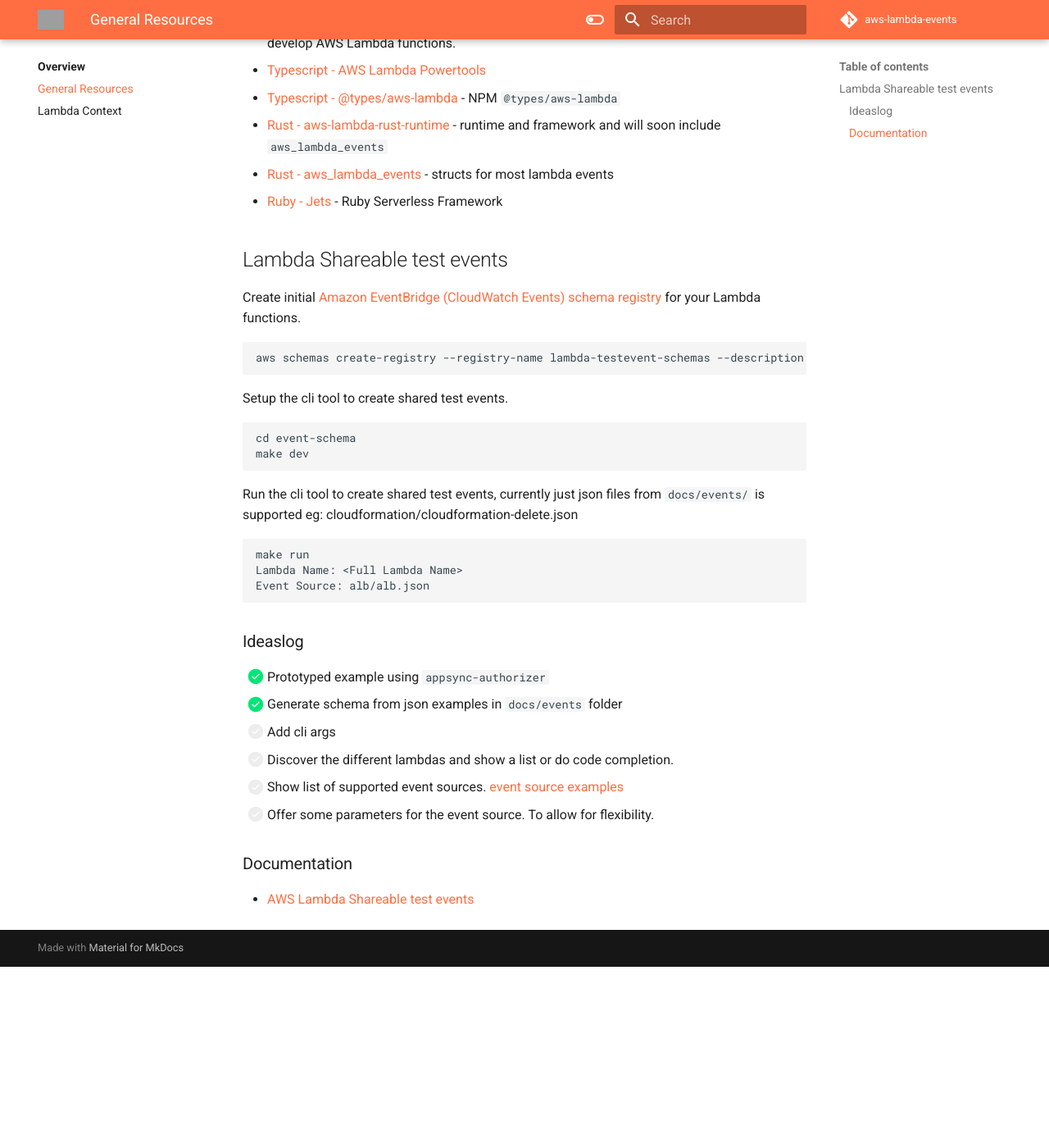
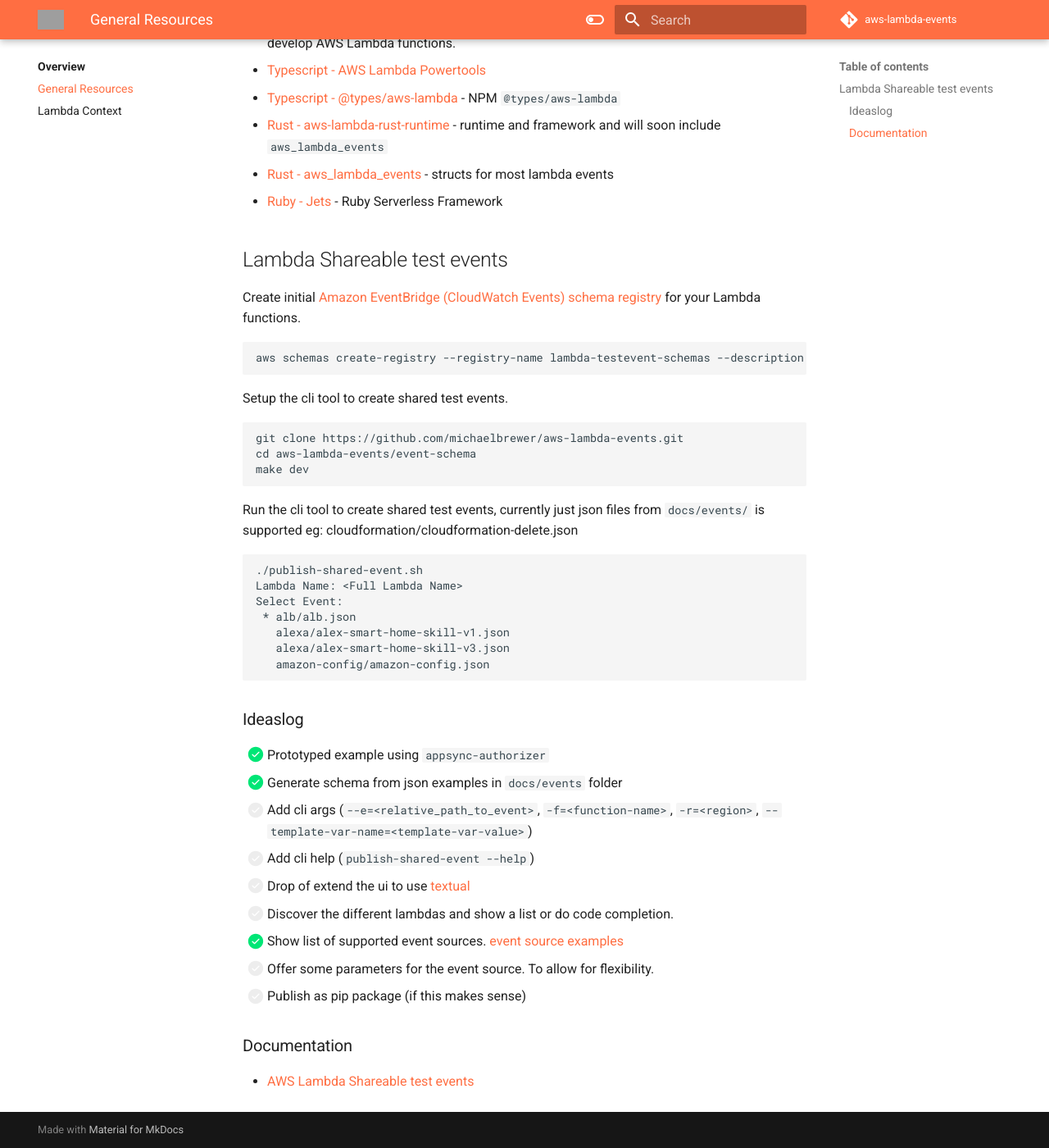
Before and after one commit to michaelbrewer/aws-lambda-events, an MkDocs documentation site: the page built from docs/lambda-resources.md, in a window 1280 px wide and 1400 px high, scrolled down 356 px. Shown: the whole window at 82% size. Built offline with MkDocs 1.6.1 and Material for MkDocs 9.7.7, drawn with Linux system fonts in a browser that asks for light colours; comment, search, counter and statistics services are not loaded; before the commit the page ends 1535 px from its top, so only the background shows below that; grey boxes are pictures that could not be loaded.

Commit message:
feat(lambda-event): Add drop down

````diff
--- a/docs/lambda-resources.md
+++ b/docs/lambda-resources.md
@@ -27,26 +27,34 @@
 Setup the cli tool to create shared test events.
 
 ```script
-cd event-schema
+git clone https://github.com/michaelbrewer/aws-lambda-events.git
+cd aws-lambda-events/event-schema
 make dev
 ```
 
 Run the cli tool to create shared test events, currently just json files from `docs/events/` is supported eg: cloudformation/cloudformation-delete.json
 
 ```bash
-make run
+./publish-shared-event.sh
 Lambda Name: <Full Lambda Name>
-Event Source: alb/alb.json
+Select Event:
+ * alb/alb.json
+   alexa/alex-smart-home-skill-v1.json
+   alexa/alex-smart-home-skill-v3.json
+   amazon-config/amazon-config.json
 ```
 
 ### Ideaslog
 
 - [x] Prototyped example using `appsync-authorizer`
 - [x] Generate schema from json examples in `docs/events` folder
-- [ ] Add cli args
+- [ ] Add cli args (`--e=<relative_path_to_event>`, `-f=<function-name>`, `-r=<region>`, `--template-var-name=<template-var-value>`)
+- [ ] Add cli help (`publish-shared-event --help`)
+- [ ] Drop of extend the ui to use [textual](https://github.com/Textualize/textual)
 - [ ] Discover the different lambdas and show a list or do code completion.
-- [ ] Show list of supported event sources. [event source examples](https://github.com/michaelbrewer/aws-lambda-events/tree/main/docs/events)
+- [x] Show list of supported event sources. [event source examples](https://github.com/michaelbrewer/aws-lambda-events/tree/main/docs/events)
 - [ ] Offer some parameters for the event source. To allow for flexibility.
+- [ ] Publish as pip package (if this makes sense)
 
 ### Documentation
 
````
Also changed, not shown: docs/events/s3-object-lambda/s3-object-lambda-iam-user.json (added, +30 -0 lines), docs/events/s3-object-lambda/s3-object-lambda-temp-credentials.json (added, +42 -0 lines), docs/s3-object-lambda.md (+2 -72 lines), 4 other files.
